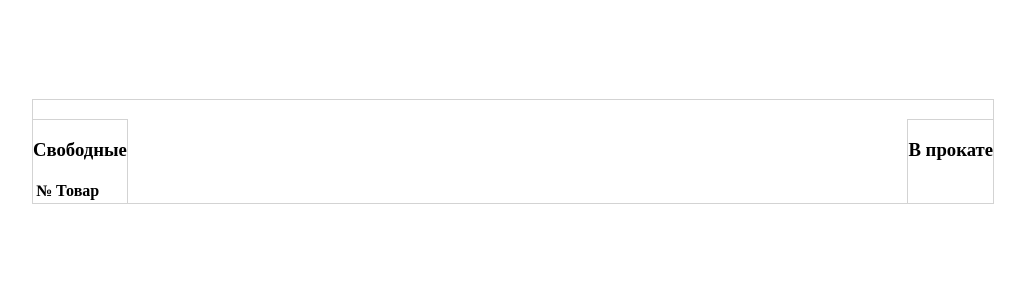
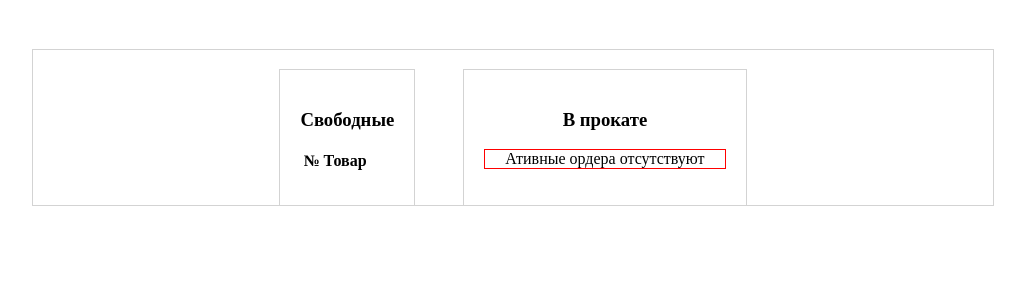
Before and after one commit to pavel-else/rental, a PHP site: page / in a window 1280 px wide. Shown: the top 300 px of the page, without its empty margins (127-1152 px from the left). Run offline with PHP 8.4, Linux system fonts and the light colour scheme; a stand-in replaces the project's code that opens the database connection; lists and menus that the app fills with data are empty; style sheets or scripts are compiled from the project's sources.

Commit message:
Поправлен баг с реактивным отображением информации после отправки ордера на сервер

```diff
--- a/App/request.php
+++ b/App/request.php
@@ -195,6 +195,7 @@ class Request
             $sql = 'INSERT INTO `orders` (
                 `id`,
                 `order_id`,
+                `order_id_position`,
                 `id_rental_org`,
                 `status`,
                 `customer_id`,
@@ -208,6 +209,7 @@ class Request
             ) VALUES (
                 NULL,
                 :order_id,
+                :order_id_position,
                 :id_rental_org,
                 :status,
                 :order_customer_id,
@@ -222,6 +224,7 @@ class Request
 
             $order_data = array(
                 'order_id' =>               $order[order_id],
+                'order_id_position' =>      $order[order_id_position],
                 'id_rental_org' =>          $order[id_rental_org],//$this->app_id,
                 'status' =>                 $order[status],
                 'order_customer_id' =>      $order[customer_id],
--- a/src/App.vue
+++ b/src/App.vue
@@ -137,7 +137,7 @@ export default {
     created() {
         //Запрос данных для инициализации и обновления компонентов приложения
         this.update();
-        this.$store.dispatch('upd', ['getProducts', 'getOrders', 'getMaxOrderID', 'getClients', 'getLogs'])
+        this.$store.dispatch('upd')
 
         // Обновление таймеров
         setInterval(() => {this.now = new Date()}, 1000)
@@ -155,14 +155,24 @@ export default {
     #app {
         display: flex;
         width: 960px;
-        margin: 100px auto 0;
+        margin: 50px auto 0;
         padding-top: 20px;
         display: flex;
-        justify-content: space-between;
+        justify-content: center;
     }
 
     .tmp {
         outline: 1px solid lightgray;
+    }
+
+    .snippet {
+        padding: 20px;
+    }
+    .snippet:first-child {
+        margin-right: 50px;
+    }
+    .snippet h3 {
+        text-align: center;
     }
 
     h1, h2 {
--- a/src/components/customer-id.vue
+++ b/src/components/customer-id.vue
@@ -6,7 +6,7 @@
                 v-for="(item, index) in btns"
                 class="btn"
                 :class="{active: item.position, select: select == index}"
-                @click="onClick(item)"
+                @click="onClick(item, index)"
             >
                 {{item.position}}
             </div>
@@ -26,10 +26,12 @@
             }
         },
         methods: {
-            onClick(item) {
+            onClick(item, index) {
                 this.select = item.position
+
+                item.position = index
                 this.$store.dispatch('selectOrderId', item)
-                console.log(item)
+
                 this.show = !this.show
             }
         },
@@ -41,7 +43,7 @@
             btns() {
                 const result = []
                 const orders = this.$store.getters.orders
-                const newId = this.$store.getters.options.max_order_id
+                const newId = this.$store.getters.options.new_order_id
 
                 for (let i = 0; i <= 15; i++) {
                     result[i] = {
@@ -59,25 +61,6 @@
 
                 return result
             },
-            free() {
-                const result = []
-                const orders = this.$store.getters.orders
-
-                for (let i = 0; i <= 15; i++) {
-                    result[i] =  null
-                }
-
-                for (let i = 0; i < orders.length; i++) {
-                    let index = orders[i].order_id_position;
-
-                    result[index] = index
-                }
-
-                for (let i = 0; i < result.length; i++) {
-                    if (result[i] === null) return i
-                }
-            }
-
         }
     }
 </script>
--- a/src/components/new-order.vue
+++ b/src/components/new-order.vue
@@ -51,11 +51,13 @@
                 this.$store.dispatch('selectClient', this.client)
             },
             setOrder() {
-                //console.log(this.$store.getters.newOrder.order)
+                console.log(this.$store.getters.newOrder.order)
+
                 this.$store.dispatch('send', {
                     cmd: 'setOrder',
                     value: this.$store.getters.newOrder.order
                 })
+                this.$store.dispatch('showNewOrder', false)
             },
             close() {
                 this.$store.dispatch('showNewOrder', false)
@@ -88,7 +90,6 @@
         justify-content: center;
         align-items: center;
         box-shadow: 0px 5px 10px 0px;
-
     }
 
     .new-order table {
--- a/src/components/order-list.vue
+++ b/src/components/order-list.vue
@@ -1,6 +1,7 @@
 <template>
     <div class="snippet snippet__orders">
         <h3>В прокате</h3>
+        <p class="empty" v-if="orders.length == 0">Ативные ордера отсутствуют</p>
         <table class="table table-bordered">
             <tr v-for="(item, index) in orders" @click="unset(item, index)">
                 <td class="ord__td-1">{{ index + 1 }}</td>
@@ -64,6 +65,9 @@
 </script>
 
 <style scoped>
+	.empty {
+		padding: 0 20px;
+	}
 	.table td {
 		padding: 5px;
 		border: 1px solid lightgray;
--- a/src/store/index.js
+++ b/src/store/index.js
@@ -12,6 +12,7 @@ const store = new Vuex.Store({
         customers: [],
         options: {
             max_order_id: Number,
+            new_order_id: Number,
         },
 
         newOrder: {
@@ -57,18 +58,19 @@ const store = new Vuex.Store({
             /*
             * Запись активных ордеров в хранилище
             * Функция подмешивает в массив данные (название продукта) из таблицы Продукты
+            * Проверяем входные данные на наличие
             * Прогоняем массив Ордеров
             * Прогоняем массив продуктов каждого ордера
             * По id ордера продукта находим в таблице Продукты нужную запись
             * Сохраняем данные в массиве Ордеров
             */
-            const result = orders.map(order => {
+            const result = orders ? orders.map(order => {
                 for (var i = 0; i < order.products.length; i++) {
                     order.products[i].name = products.find(p => p.id == order.products[i].product_id).name
                 }
 
                 return order
-            })
+            }) : []
 
             state.orders = result
         },
@@ -122,7 +124,9 @@ const store = new Vuex.Store({
 
     actions: {
         upd({commit}, cmds) {
+
             const url = this.state.url
+            cmds = ['getProducts', 'getOrders', 'getMaxOrderID', 'getClients', 'getLogs']
 
             axios({
                 method: 'post',
@@ -143,6 +147,7 @@ const store = new Vuex.Store({
                 console.log(r)
             })
         },
+
         send({commit}, {cmd, value}) {
             const url = this.state.url
 
@@ -157,7 +162,28 @@ const store = new Vuex.Store({
             .catch(e => {
                 console.log(e)
             })
-            .then(r => { console.log(r) })
+            .then(r => {
+                const cmds = ['getProducts', 'getOrders', 'getMaxOrderID', 'getClients', 'getLogs']
+
+                axios({
+                    method: 'post',
+                    url,
+                    data: {
+                        cmds
+                    }
+                })
+                .catch(e => {
+                    console.log(e)
+                })
+                .then(r => {
+                    commit('set', {type: 'products', items: r.data.products})
+                    commit('set', {type: 'customers', items: r.data.clients})
+                    commit('set', {type: 'options', items: r.data.options})
+                    //commit('set', {type: 'orders', items: r.data.orders})
+                    commit('setOrders', {orders: r.data.orders, products: r.data.products})
+                    console.log(r)
+                })
+            })
 
         },
 
```
